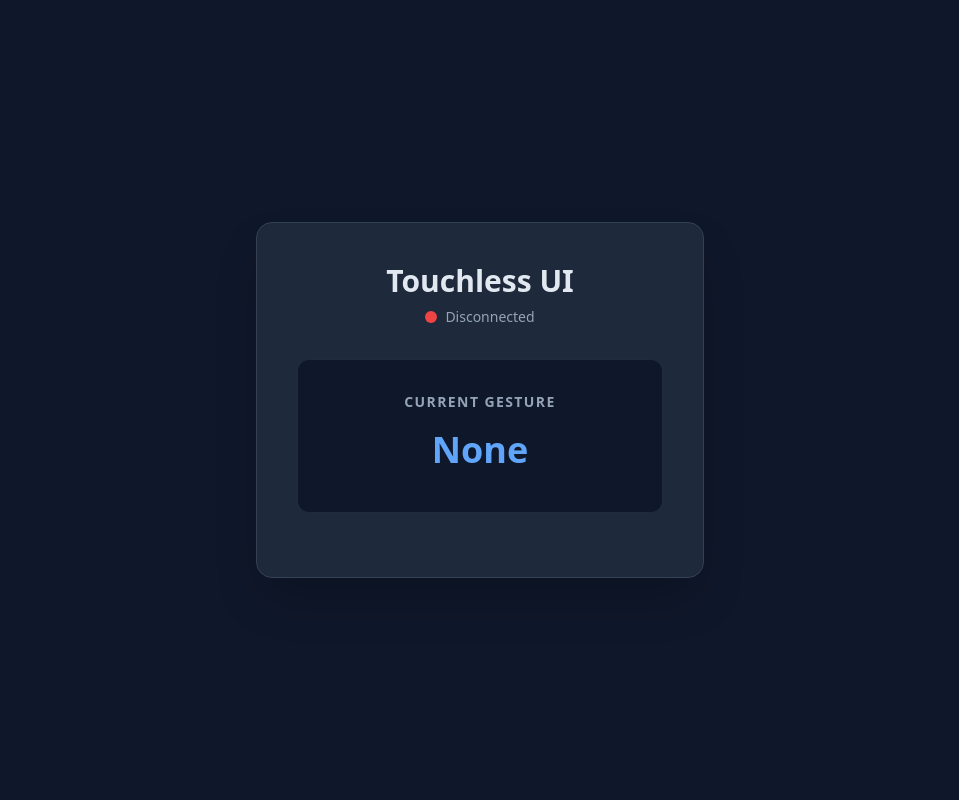
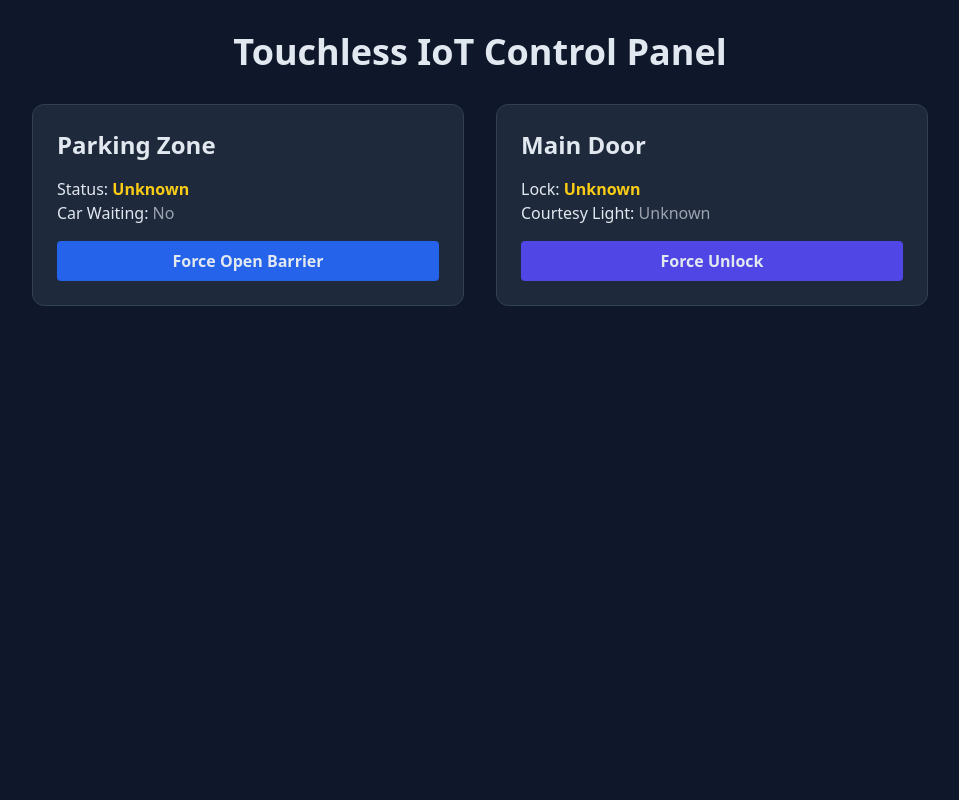
Before and after one commit to alvrooperez/Touchless-UI-RaspberryPi, a Flask app: page / in a window 1280 px wide. Shown: the whole page, without its empty margins (160-1119 px from the left). Run offline with Flask 3, Linux system fonts and the light colour scheme; data that the repository does not hold is empty; some libraries are stand-ins or nearby versions.

Commit message:
feat(ui): Add dashboard cards for Parking and Main Door

```diff
--- a/src/templates/index.html
+++ b/src/templates/index.html
@@ -5,60 +5,57 @@
     <meta name="viewport" content="width=device-width, initial-scale=1.0">
     <title>Touchless UI Dashboard</title>
     <script src="https://cdn.tailwindcss.com"></script>
-    <style>
-        body { background-color: #0f172a; color: #f8fafc; }
-        .gesture-card { transition: all 0.3s ease; }
-    </style>
 </head>
-<body class="min-h-screen flex items-center justify-center font-sans">
+<body class="min-h-screen bg-slate-900 text-slate-200 font-sans p-8">
+    <h1 class="text-4xl font-bold text-center mb-8">Touchless IoT Control Panel</h1>
+    <div class="max-w-4xl mx-auto grid grid-cols-1 md:grid-cols-2 gap-8">
 
-    <div class="gesture-card bg-slate-800 border border-slate-700 rounded-2xl shadow-2xl p-10 max-w-md w-full text-center">
-        <h1 class="text-3xl font-bold mb-2 text-slate-200">Touchless UI</h1>
-        <p class="text-sm text-slate-400 mb-8 flex items-center justify-center gap-2">
-            <span id="connection-status" class="w-3 h-3 rounded-full bg-yellow-500 inline-block"></span>
-            <span id="connection-text">Connecting...</span>
-        </p>
+        <!-- Parking Card -->
+        <div class="bg-slate-800 p-6 rounded-xl border border-slate-700">
+            <h2 class="text-2xl font-bold mb-4">Parking Zone</h2>
+            <div class="mb-4">
+                <p>Status: <span id="parking-status" class="text-yellow-400 font-bold">Unknown</span></p>
+                <p>Car Waiting: <span id="parking-car" class="text-gray-400">No</span></p>
+            </div>
+            <button onclick="sendCommand('parking', 'OPEN')" class="w-full bg-blue-600 hover:bg-blue-500 py-2 rounded font-bold transition">Force Open Barrier</button>
+        </div>
 
-        <div class="py-8 bg-slate-900 rounded-xl border border-slate-700/50 mb-6">
-            <p class="text-sm text-slate-400 uppercase tracking-widest font-semibold mb-2">Current Gesture</p>
-            <div id="gesture-display" class="text-4xl font-extrabold text-blue-400 min-h-[60px] flex items-center justify-center">
-                {{ gesture }}
+        <!-- Main Door Card -->
+        <div class="bg-slate-800 p-6 rounded-xl border border-slate-700">
+            <h2 class="text-2xl font-bold mb-4">Main Door</h2>
+            <div class="mb-4">
+                <p>Lock: <span id="door-lock" class="text-yellow-400 font-bold">Unknown</span></p>
+                <p>Courtesy Light: <span id="door-light" class="text-gray-400">Unknown</span></p>
             </div>
+            <button onclick="sendCommand('door', 'UNLOCK')" class="w-full bg-indigo-600 hover:bg-indigo-500 py-2 rounded font-bold transition">Force Unlock</button>
         </div>
+
     </div>
 
     <script>
-        const gestureDisplay = document.getElementById('gesture-display');
-        const connectionStatus = document.getElementById('connection-status');
-        const connectionText = document.getElementById('connection-text');
-
-        // Connect to SSE stream
-        const eventSource = new EventSource('/stream');
-
-        eventSource.onopen = function() {
-            connectionStatus.classList.remove('bg-yellow-500', 'bg-red-500');
-            connectionStatus.classList.add('bg-green-500');
-            connectionText.textContent = "Live";
+        const sse = new EventSource('/stream');
+        sse.onmessage = (event) => {
+            try {
+                const data = JSON.parse(event.data);
+                if (data.topic === 'home/parking/status') {
+                    document.getElementById('parking-status').innerText = data.payload.barrier || 'Unknown';
+                    document.getElementById('parking-car').innerText = data.payload.car_waiting ? 'Yes' : 'No';
+                } else if (data.topic === 'home/door/status') {
+                    document.getElementById('door-lock').innerText = data.payload.lock || 'Unknown';
+                    document.getElementById('door-light').innerText = data.payload.courtesy_light || 'Unknown';
+                }
+            } catch (e) {
+                console.log("Gesture or raw event:", event.data);
+            }
         };
 
-        eventSource.onmessage = function(event) {
-            const newGesture = event.data;
-            gestureDisplay.textContent = newGesture;
-
-            // Visual pop effect
-            gestureDisplay.classList.remove('scale-100');
-            gestureDisplay.classList.add('scale-110', 'text-indigo-400');
-            setTimeout(() => {
-                gestureDisplay.classList.remove('scale-110', 'text-indigo-400');
-                gestureDisplay.classList.add('scale-100');
-            }, 200);
-        };
-
-        eventSource.onerror = function() {
-            connectionStatus.classList.remove('bg-green-500', 'bg-yellow-500');
-            connectionStatus.classList.add('bg-red-500');
-            connectionText.textContent = "Disconnected";
-        };
+        function sendCommand(zone, cmd) {
+            fetch('/api/command', {
+                method: 'POST',
+                headers: { 'Content-Type': 'application/json' },
+                body: JSON.stringify({ zone: zone, command: cmd })
+            });
+        }
     </script>
 </body>
 </html>
```
